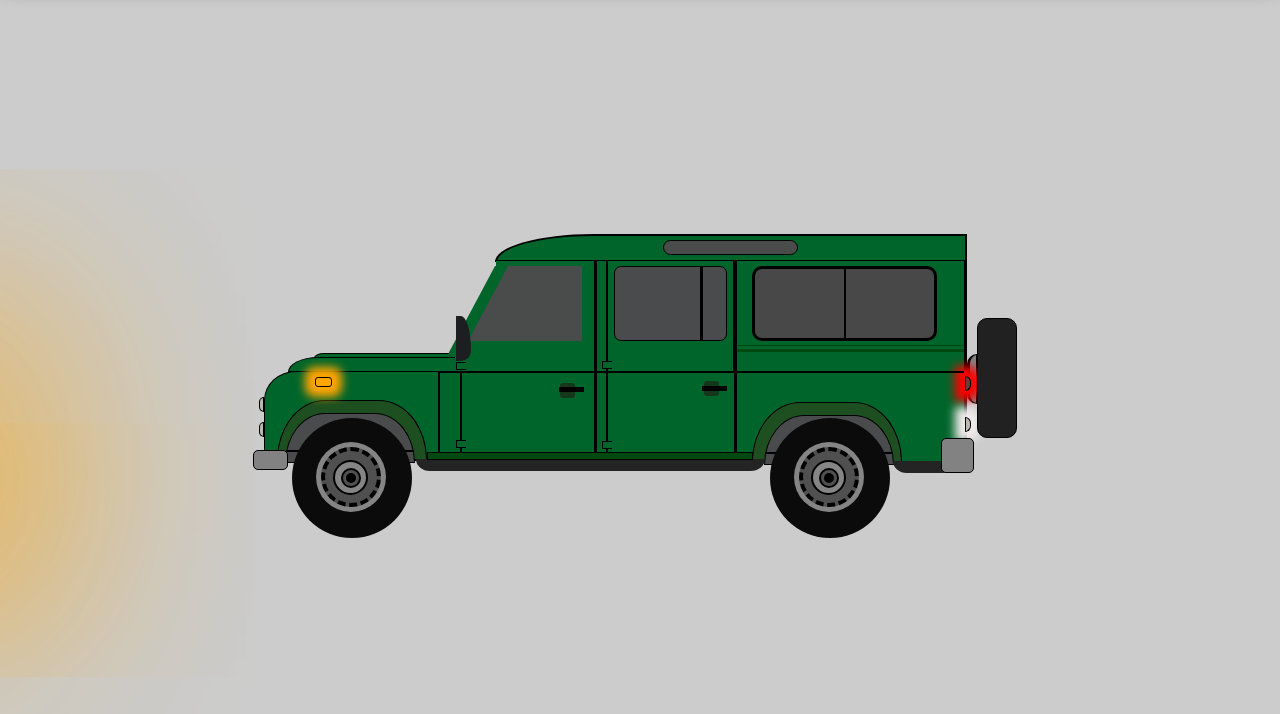
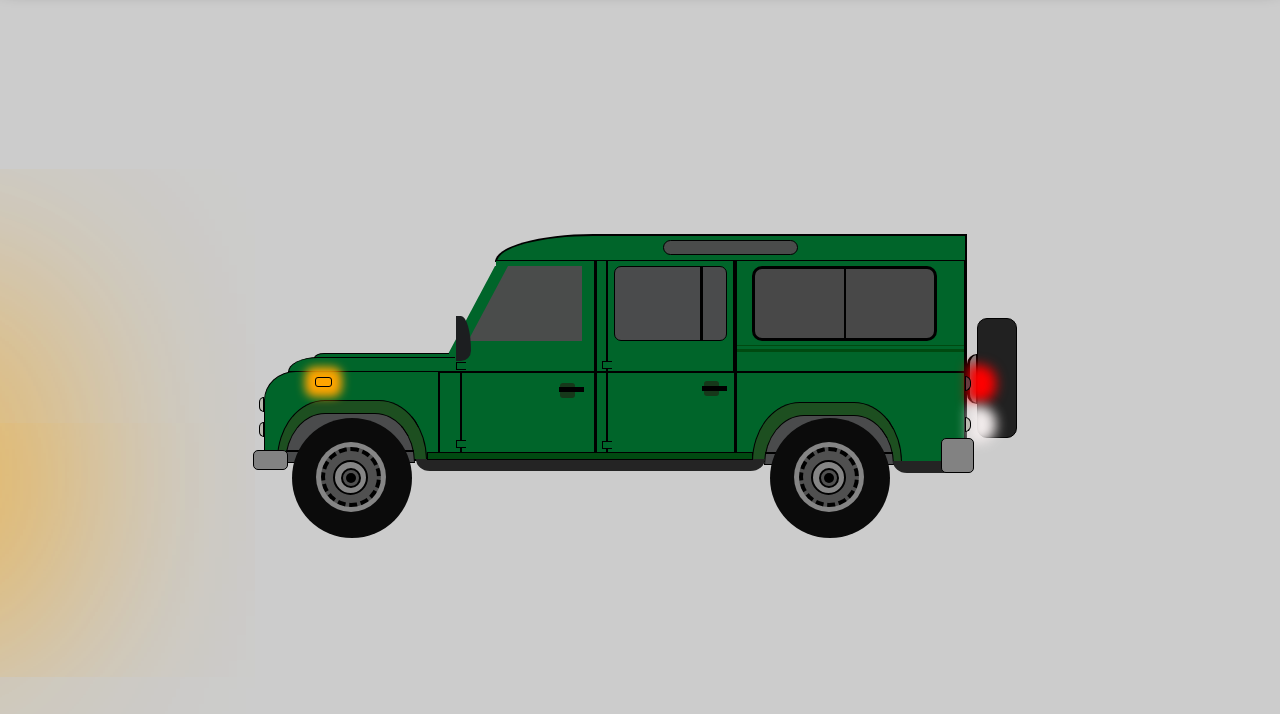
Before and after one commit to Ivan-Odessa/homework9, a plain HTML site: page index.html in a window 1280 px wide. In both pictures the pointer is over the element 851 px from the left and 447 px from the top of the page. Shown: the part 86-800 px from the top of the page. Drawn offline with Linux system fonts and the light colour scheme; a web font is replaced by a local one.

Commit message:
fixed shadow

```diff
--- a/css/style.css
+++ b/css/style.css
@@ -100,7 +100,8 @@ body {
 }
 
 .car:hover .part4::before {
-	box-shadow: red 0px 0px 10px 10px;
+	box-shadow: red 14px 0px 12px 11px;
+	z-index: 1;
 }
 
 .car:hover .signal__part1-signal {
@@ -114,7 +115,8 @@ body {
 }
 
 .car:hover .part4::after {
-	box-shadow: rgb(241, 235, 235) 0px 0px 10px 10px;
+	box-shadow: rgb(241, 235, 235) 14px 0px 12px 11px;
+	z-index: 1;
 }
 
 .roof {
@@ -448,10 +450,6 @@ body {
 	background-color: #693C3F;
 }
 
-.part4:hover::before {
-	box-shadow: red 0px 0px 10px 10px;
-}
-
 .part4::after {
 	bottom: 30px;
 }
```
